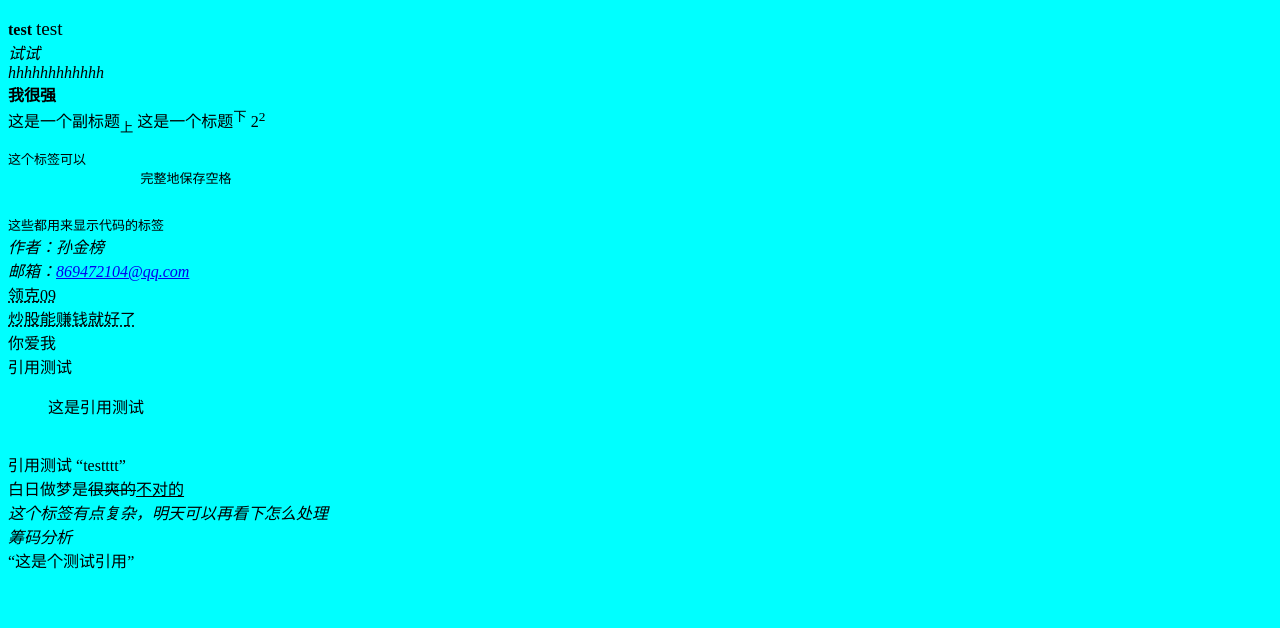
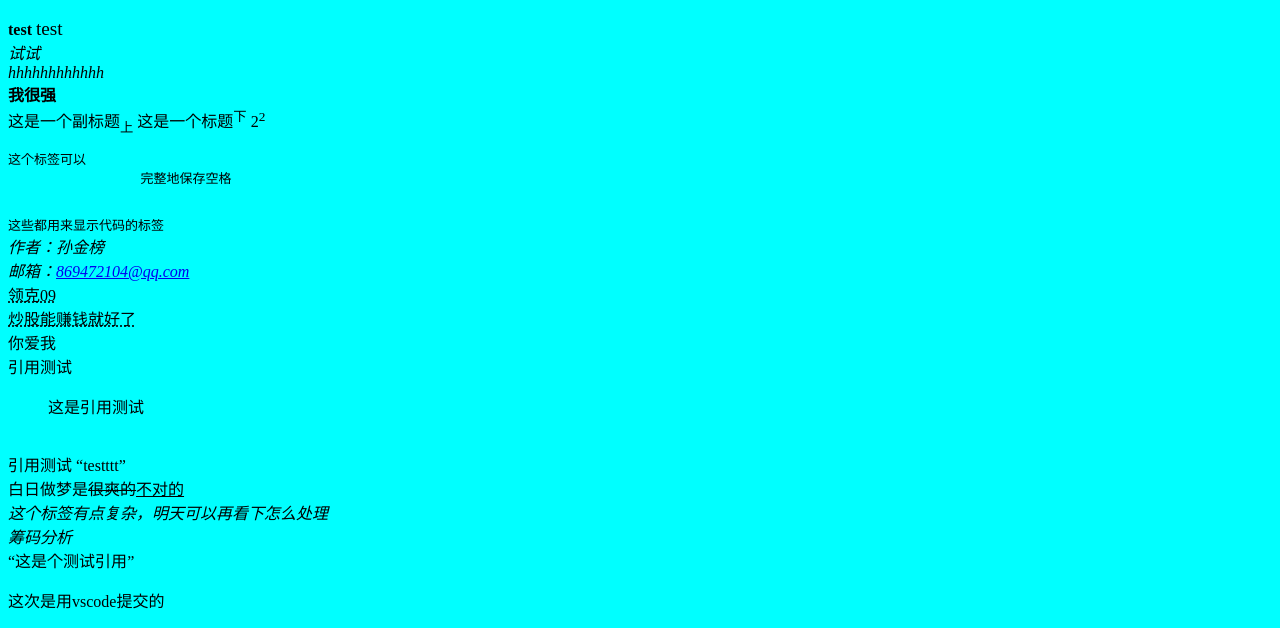
Before and after one commit to AllSun/front-end, a plain HTML site: page index.html in a window 1280 px wide. Shown: the part 463-1091 px from the top of the page. Before the commit the page ends 1043 px from the top, so only its background shows below. Drawn offline with Linux system fonts and the light colour scheme.

Commit message:
用vs提交

```diff
--- a/index.html
+++ b/index.html
@@ -53,5 +53,7 @@
         <cite>筹码分析</cite>
         <br/>
         <q>这是个测试引用</q>
+        <br/>
+        <p>这次是用vscode提交的</p>
     </body>
 </head>
```
